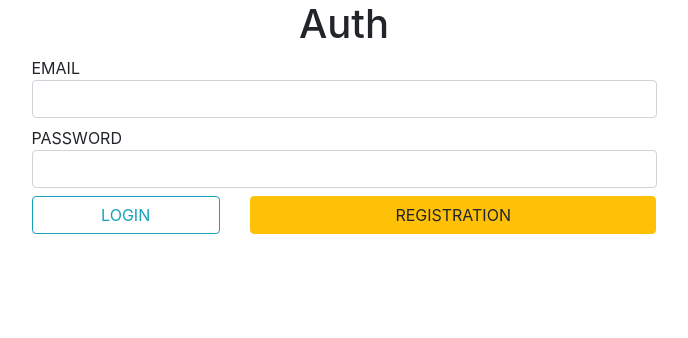
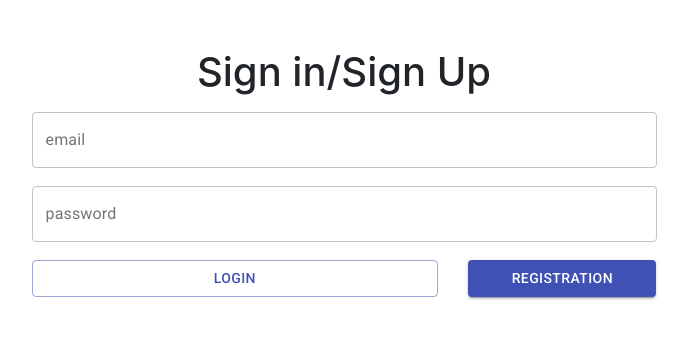
Before and after one commit to BorisRozumniy/catalogue-app-v0.1, a React (Create React App) app in the folder client/: page / in a window 1280 px wide. Shown: the top 338 px of the page, without its empty margins (296-984 px from the left). Built offline with nearby package versions, Linux system fonts and the light colour scheme; the HTML template or start-up script is replaced by a standard one.

Commit message:
use matirial-ui for auth page

```diff
--- a/client/package.json
+++ b/client/package.json
@@ -3,6 +3,7 @@
   "version": "0.1.0",
   "private": true,
   "dependencies": {
+    "@material-ui/core": "^4.11.2",
     "axios": "^0.21.0",
     "bootstrap": "^4.5.3",
     "react": "^17.0.1",
--- a/client/public/index.html
+++ b/client/public/index.html
@@ -3,13 +3,18 @@
   <head>
     <meta charset="utf-8" />
     <link rel="icon" href="%PUBLIC_URL%/favicon.ico" />
-    <meta name="viewport" content="width=device-width, initial-scale=1" />
+    <!-- <meta name="viewport" content="width=device-width, initial-scale=1" /> -->
+    <meta
+      name="viewport"
+      content="minimum-scale=1, initial-scale=1, width=device-width"
+    />
     <meta name="theme-color" content="#000000" />
     <meta
       name="description"
       content="Web site created using create-react-app"
     />
     <link rel="apple-touch-icon" href="%PUBLIC_URL%/logo192.png" />
+    <link rel="stylesheet" href="https://fonts.googleapis.com/css?family=Roboto:300,400,500,700&display=swap" />
     <!--
       manifest.json provides metadata used when your web app is installed on a
       user's mobile device or desktop. See https://developers.google.com/web/fundamentals/web-app-manifest/
--- a/client/src/modules/registration/Auth.js
+++ b/client/src/modules/registration/Auth.js
@@ -1,67 +1,71 @@
 import React, { useState } from "react";
 import { connect } from "react-redux";
-import { ToastContainer, toast } from 'react-toastify';
-import { actionPostRegistration, actionPostLogin } from "../../redux/actions/auth";
-
-import { Row, Col, Input, Label, Button } from "reactstrap";
-
-const Auth = ({
+import { ToastContainer, toast } from "react-toastify";
+import {
   actionPostRegistration,
   actionPostLogin,
-}) => {
+} from "../../redux/actions/auth";
+
+import { Row, Col } from "reactstrap";
+import TextField from "@material-ui/core/TextField";
+import { Button } from "@material-ui/core";
+
+
+const Auth = ({ actionPostRegistration, actionPostLogin }) => {
   const [form, setForm] = useState({
-    email: '', password: ''
+    email: "",
+    password: "",
   });
 
-  const changeHandler = event => {
-    setForm({ ...form, [event.target.name]: event.target.value })
-  }
+  const changeHandler = (event) => {
+    setForm({ ...form, [event.target.name]: event.target.value });
+  };
 
   const registerHandler = () => {
-    actionPostRegistration(form)
+    actionPostRegistration(form);
   };
 
   const loginHandler = () => {
-    actionPostLogin(form)
+    actionPostLogin(form);
   };
 
   return (
     <Row className="justify-content-center">
       <Col xs={6}>
-        <h1 className="text-center">Auth</h1>
+        <h1 className="text-center mb-3 mt-5">Sign in/Sign Up</h1>
         <ToastContainer />
-        <Label className="w-100 text-uppercase">
-          email
-          <Input
+        <TextField
           name="email"
-            type="text"
+          type="email"
           onChange={changeHandler}
+          label="email"
+          variant="outlined"
+          style={{ marginBottom: 18 }}
+          fullWidth
         />
-        </Label>
-        <Label className="w-100 text-uppercase">
-          password
-          <Input
+        <TextField
           name="password"
           type="password"
           onChange={changeHandler}
+          label="password"
+          variant="outlined"
+          style={{ marginBottom: 18 }}
+          fullWidth
         />
-        </Label>
         <Row>
-          <Col sm={4}>
+          <Col sm={8}>
             <Button
-              color="info"
-              outline
+              className="w-100 text-uppercase"
+              variant="outlined" color="primary"
               type="submit"
-              className="w-100 text-uppercase"
               onClick={loginHandler}
             >
               Login
             </Button>
           </Col>
-          <Col sm={8}>
+          <Col sm={4}>
             <Button
-              color="warning"
-              type="submit"
+              variant="contained" color="primary" component="span"
               className="w-100 text-uppercase"
               onClick={registerHandler}
             >
@@ -74,8 +78,4 @@ const Auth = ({
   );
 };
 
-
-export default connect(
-  null,
-  { actionPostRegistration, actionPostLogin }
-)(Auth);
+export default connect(null, { actionPostRegistration, actionPostLogin })(Auth);
```
Also changed, not shown: client/src/modules/header/Header.js (+4 -15 lines), 2 other files (tests, documents, lock files or other folders). Lines whose indentation alone changed are shown as unchanged.
